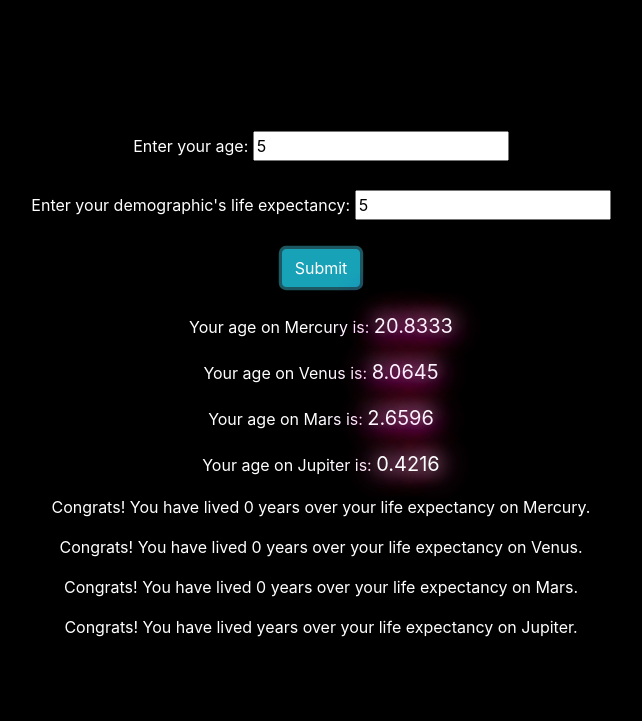
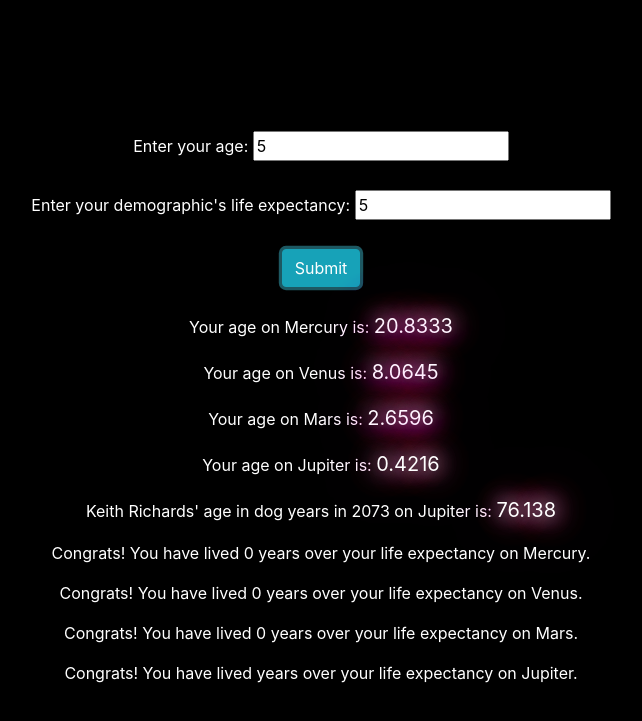
Before and after one commit to arynsh/GalacticAgeCalculator, a website built with webpack: page src/index.html in a window 1280 px wide. Both pictures are taken after typing "5", "5" into the empty fields and a click on the button "Submit". Shown: the part 191-912 px from the top of the page, without its empty margins (299-941 px from the left). Before the commit the page ends 880 px from the top, so only its background shows below. Built offline with nearby package versions, Linux system fonts and the light colour scheme.

Commit message:
add keith richards

```diff
--- a/src/galactic.js
+++ b/src/galactic.js
@@ -53,3 +53,13 @@ export class Age {
   }
 
 }
+
+export class Keith {
+  constructor(age) {
+    this.age = age;
+  }
+
+  ageInDogYearsOnPlanetJupiter() {
+    return ((this.age + 54) * 7) / 11.86;
+  }
+}
--- a/src/index.html
+++ b/src/index.html
@@ -30,6 +30,7 @@
           <p>Your age on Venus is: <span class="venusage"></span></p>
           <p>Your age on Mars is: <span class="marsage"></span></p>
           <p>Your age on Jupiter is: <span class="jupage"></span></p>
+          <p>Keith Richards' age in dog years in 2073 on Jupiter is: <span class="keith"></span></p>
         </div>
         <div id="liferemaining">
           <p>Your remaining life expectancy on Mercury is: <span class="mercexp"></span></p>
--- a/src/main.js
+++ b/src/main.js
@@ -2,7 +2,7 @@ import $ from "jquery";
 import 'bootstrap';
 import 'bootstrap/dist/css/bootstrap.min.css';
 import './styles.css';
-import { Age } from './../src/galactic.js';
+import { Age, Keith } from './../src/galactic.js';
 
 $(document).ready(function() {
   $("#form").submit(function(event) {
@@ -26,6 +26,8 @@ $(document).ready(function() {
     let userVenusLifeExpSurpass = userAge.lifeExpVenusSurpass();
     let userMarsLifeExpSurpass = userAge.lifeExpMarsSurpass();
     let userJupiterLifeExpSurpass = userAge.lifeExpJupiterSurpass();
+    let keithRichardsAge = new Keith (75);
+    let keithRichardsDogAgeOnJup = keithRichardsAge.ageInDogYearsOnPlanetJupiter().toFixed(3);
 
     $("#results").show();
     $("#yourage").show();
@@ -33,6 +35,7 @@ $(document).ready(function() {
     $(".venusage").text(userVenusAge);
     $(".marsage").text(userMarsAge);
     $(".jupage").text(userJupiterAge);
+    $(".keith").text(keithRichardsDogAgeOnJup);
 
     if (userInputAge < userInputLifeExp) {
       $("#liferemaining").show();
--- a/src/styles.css
+++ b/src/styles.css
@@ -90,3 +90,22 @@ body {
     text-shadow: 0 0 20px #fff, 0 0 30px #ff4da6, 0 0 40px #ff4da6, 0 0 50px #ff4da6, 0 0 60px #ff4da6, 0 0 70px #ff4da6, 0 0 80px #ff4da6;
   }
 }
+
+
+.keith {
+  font-size: 20px;
+  color: #fff;
+  text-align: center;
+  -webkit-animation: glow 1s ease-in-out infinite alternate;
+  -moz-animation: glow 1s ease-in-out infinite alternate;
+  animation: glow 1s ease-in-out infinite alternate;
+}
+
+@-webkit-keyframes glow {
+  from {
+    text-shadow: 0 0 10px #fff, 0 0 20px #fff, 0 0 30px #e60073, 0 0 40px #e60073, 0 0 50px #e60073, 0 0 60px #e60073, 0 0 70px #e60073;
+  }
+  to {
+    text-shadow: 0 0 20px #fff, 0 0 30px #ff4da6, 0 0 40px #ff4da6, 0 0 50px #ff4da6, 0 0 60px #ff4da6, 0 0 70px #ff4da6, 0 0 80px #ff4da6;
+  }
+}
```
